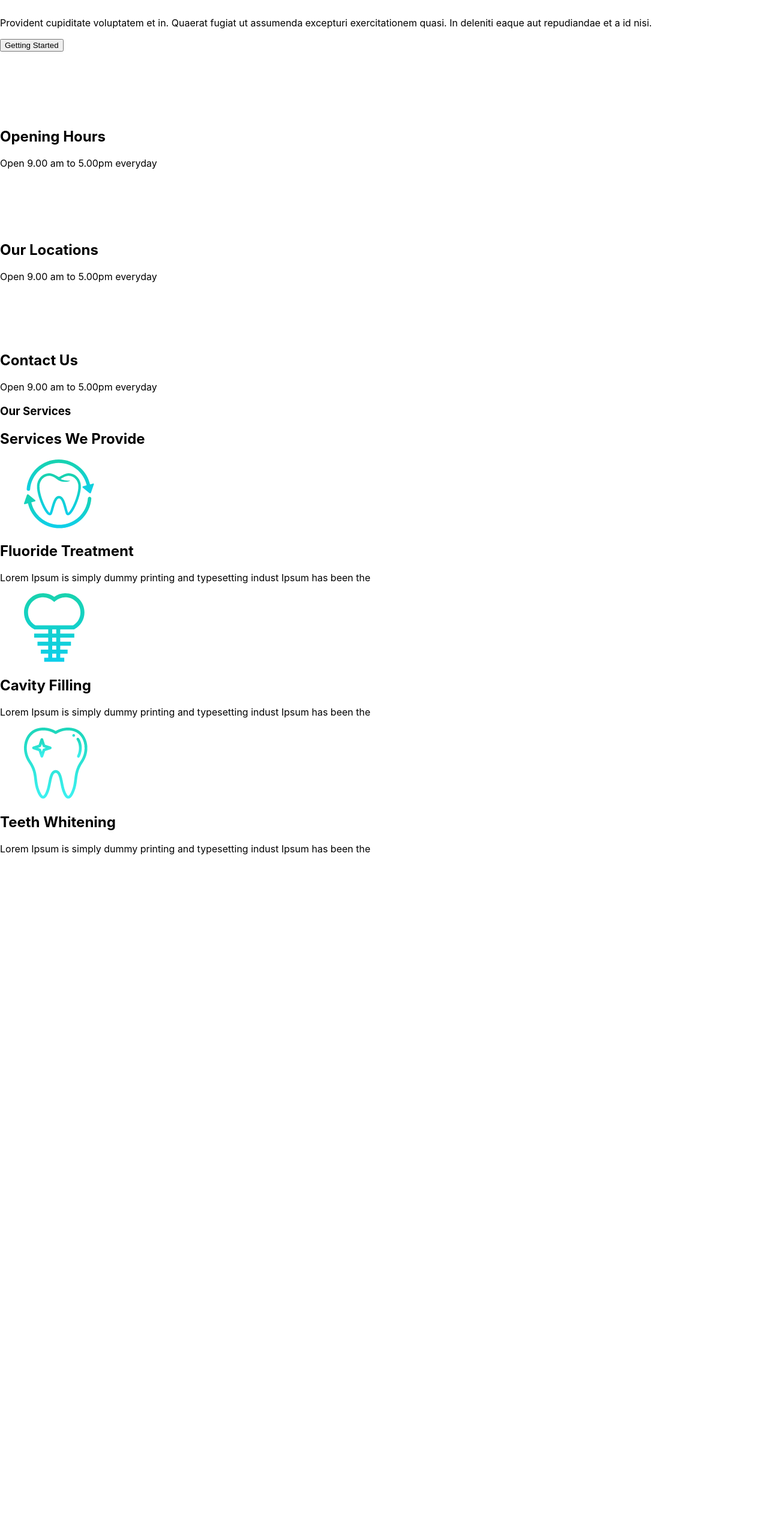
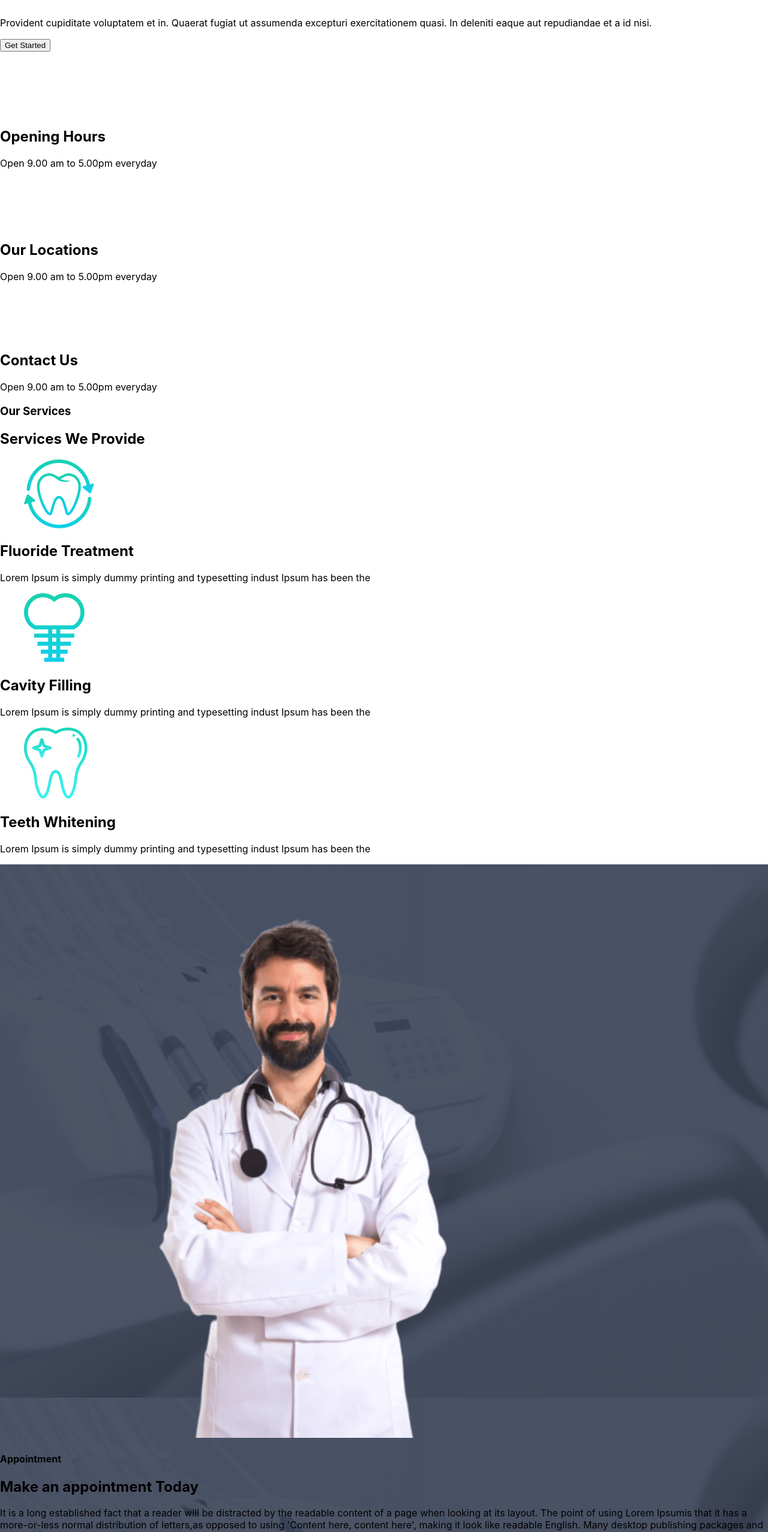
Before and after one commit to Nirob844/doctors-portal-client, a React (Create React App) app: page / in a window 1280 px wide. Shown: the part 2167-4721 px from the top of the page at 60% size. Before the commit the page ends 3608 px from the top, so only its background shows below. Built offline with nearby package versions, Linux system fonts and the light colour scheme.

Commit message:
make appointment

```diff
--- a/src/Pages/Home/Banner/Banner.js
+++ b/src/Pages/Home/Banner/Banner.js
@@ -1,5 +1,6 @@
 import React from 'react';
 import chair from '../../../assets/images/chair.png'
+import PrimaryButton from '../../../components/PrimaryButton/PrimaryButton';
 
 const Banner = () => {
     return (
@@ -9,7 +10,7 @@
                 <div>
                     <h1 className="text-5xl font-bold">Box Office News!</h1>
                     <p className="py-6">Provident cupiditate voluptatem et in. Quaerat fugiat ut assumenda excepturi exercitationem quasi. In deleniti eaque aut repudiandae et a id nisi.</p>
-                    <button className='bg-gradient-to-r from-primary to-secondary text-white'>Getting Started</button>
+                    <PrimaryButton>Get Started</PrimaryButton>
                 </div>
             </div>
         </div>
--- a/src/Pages/Home/Home/Home.js
+++ b/src/Pages/Home/Home/Home.js
@@ -1,6 +1,7 @@
 import React from 'react';
 import Banner from '../Banner/Banner';
 import InfoCards from '../InfoCards/InfoCards';
+import MakeAppointment from '../MakeAppointment/MakeAppointment';
 import Services from '../Services/Services';
 
 const Home = () => {
@@ -9,6 +10,7 @@
             <Banner></Banner>
             <InfoCards></InfoCards>
             <Services></Services>
+            <MakeAppointment></MakeAppointment>
         </div>
     );
 };
--- /dev/null
+++ b/src/Pages/Home/MakeAppointment/MakeAppointment.js
@@ -0,0 +1,29 @@
+import React from 'react';
+import doctor from '../../../assets/images/doctor.png'
+import appointment from '../../../assets/images/appointment.png'
+import PrimaryButton from '../../../components/PrimaryButton/PrimaryButton';
+
+
+const MakeAppointment = () => {
+    return (
+        <section className='mt-32'
+            style={{
+                background: `url(${appointment})`
+            }}
+        >
+            <div className="hero">
+                <div className="hero-content flex-col lg:flex-row">
+                    <img src={doctor} alt="" className="-mt-32 hidden md:block lg:w-1/2 rounded-lg shadow-2xl" />
+                    <div>
+                        <h4 className='text-lg text-primary font-bold'>Appointment</h4>
+                        <h1 className=" text-white text-4xl font-bold">Make an appointment Today</h1>
+                        <p className="text-white py-6">It is a long established fact that a reader will be distracted by the readable content of a page when looking at its layout. The point of using Lorem Ipsumis that it has a more-or-less normal distribution of letters,as opposed to using 'Content here, content here', making it look like readable English. Many desktop publishing packages and web page</p>
+                        <PrimaryButton>Appointment</PrimaryButton>
+                    </div>
+                </div>
+            </div>
+        </section>
+    );
+};
+
+export default MakeAppointment;
--- /dev/null
+++ b/src/components/PrimaryButton/PrimaryButton.js
@@ -0,0 +1,12 @@
+import React from 'react';
+
+const PrimaryButton = ({ children }) => {
+    return (
+        <div>
+            <button
+                className="btn btn-primary bg-gradient-to-r from-primary to-secondary text-white">{children}</button>
+        </div>
+    );
+};
+
+export default PrimaryButton;
```
